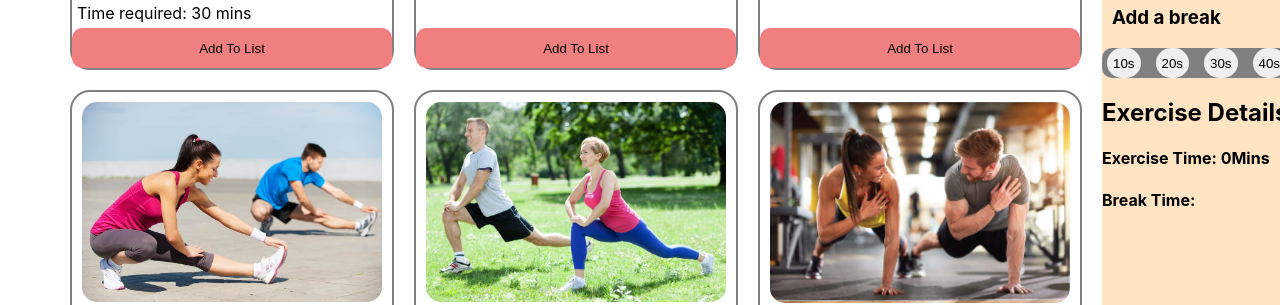
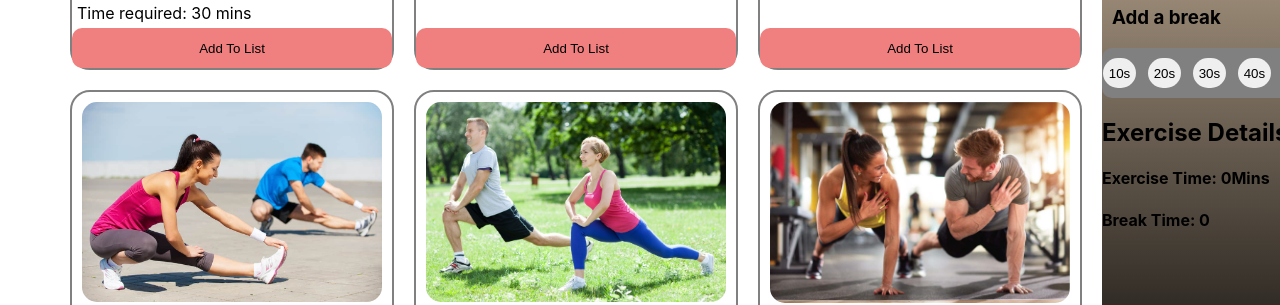
Before and after one commit to nhn1998/body-fitness-club, a React (Create React App) app: page / in a window 1280 px wide. Shown: the part 487-792 px from the top of the page. Built offline with nearby package versions, Linux system fonts and the light colour scheme.

Commit message:
cart item finished

```diff
--- a/src/Components/Body/Body.css
+++ b/src/Components/Body/Body.css
@@ -11,7 +11,7 @@
 
 .cart-container{
     margin-left: 20px;
-    background-color: bisque;
+    background-image: linear-gradient(bisque,black);
 }
 .cart-container img{
     margin-left: 60px;
@@ -46,12 +46,13 @@
     gap: 10px;
     background-color: gray;
     border-radius: 10px;
+    height: 50px;
 }
 .second button{
     border-radius: 100px;
     border: none;
     height: 30px;
-    margin-left: 5px;
+    margin:auto;
 }
 .second button:hover{
     background-color:darkolivegreen;
--- a/src/Components/Body/Body.js
+++ b/src/Components/Body/Body.js
@@ -5,7 +5,8 @@ import './Body.css'
 import Blog from '../Blog/Blog';
 const Body = () => {
     const [infos,setInfos]=useState([])
-    const [carts,setCarts]=useState(0)
+    const [carts,setCarts]=useState(0);
+    const [breaks,setBreaks]=useState(0);
     useEffect(()=>{
         fetch('info.json')
         .then(res=>res.json())
@@ -14,6 +15,21 @@ const Body = () => {
     const clickToAddCart=(info)=>{
         const newCart= carts+parseInt(info.time);
         setCarts(newCart)
+    }
+    const breakTimeAddToCart=()=>{
+        setBreaks('10')
+    }
+    const breakTimeAddToCart2=()=>{
+        setBreaks('20')
+    }
+    const breakTimeAddToCart3=()=>{
+        setBreaks('30')
+    }
+    const breakTimeAddToCart4=()=>{
+        setBreaks('40')
+    }
+    const breakTimeAddToCart5=()=>{
+        setBreaks('50')
     }
     return (
         <div className='body-container'>
@@ -47,17 +63,17 @@ const Body = () => {
                 <div className='break-item'>
                     <h3>Add a break</h3>
                     <div className='second'>
-                        <button>10s</button>
-                        <button>20s</button>
-                        <button>30s</button>
-                        <button>40s</button>
-                        <button>50s</button>
+                        <button onClick={breakTimeAddToCart}>10s</button>
+                        <button onClick={breakTimeAddToCart2}>20s</button>
+                        <button onClick={breakTimeAddToCart3}>30s</button>
+                        <button onClick={breakTimeAddToCart4}>40s</button>
+                        <button onClick={breakTimeAddToCart5}>50s</button>
                     </div>
                 </div>
                 <div>
                     <h2>Exercise Details</h2>
                     <h4>Exercise Time: {carts}Mins</h4>
-                    <h4>Break Time: </h4>
+                    <h4>Break Time: {breaks}</h4>
                 </div>
             </div>
             <Blog></Blog>
--- a/src/Components/exercise/Exercise.css
+++ b/src/Components/exercise/Exercise.css
@@ -22,6 +22,6 @@
     bottom: 0;
 }
 .btn:hover{
-    background-color: maroon;
+    background-image: linear-gradient(maroon,black);
     color: white;
 }
```
